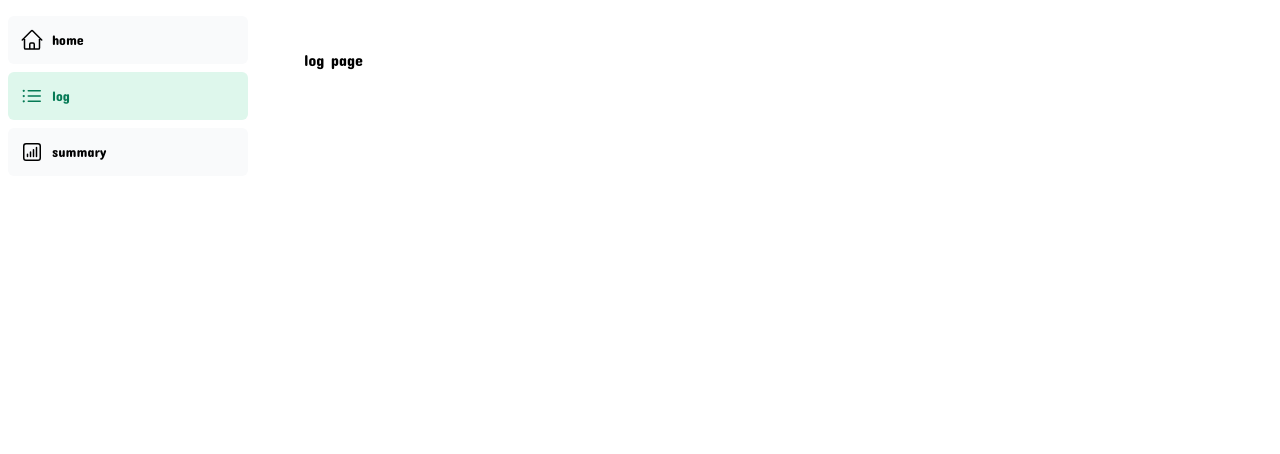
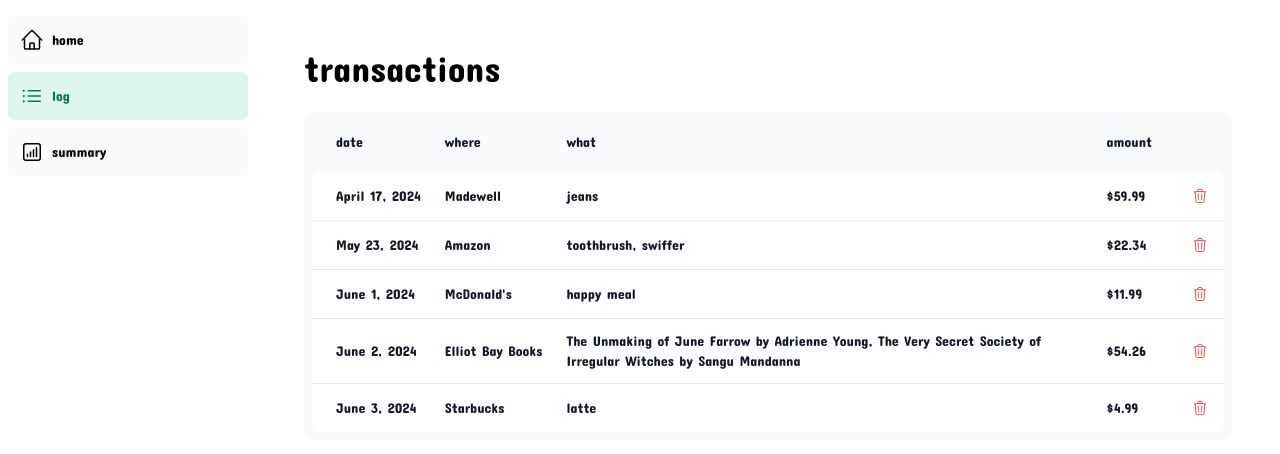
Before and after one commit to stephkyou/sage-ui, a Next.js app: page /log in a window 1280 px wide. Shown: the top 454 px of the page. Built offline with nearby package versions, Linux system fonts and the light colour scheme.

Commit message:
static log table

```diff
--- a/app/(home)/log/page.tsx
+++ b/app/(home)/log/page.tsx
@@ -1,3 +1,10 @@
+import Table from '../../ui/table';
+
 export default function Page() {
-    return <p>log page</p>;
+    return (
+      <div>
+        <div className="text-4xl">transactions</div>
+        <Table />
+      </div>
+    );
   }
--- /dev/null
+++ b/app/ui/table.tsx
@@ -0,0 +1,71 @@
+import { TrashIcon } from "@heroicons/react/24/outline";
+
+export default async function TransactionsTable() {
+    const transactions = [
+        {id: 1, date: 'April 17, 2024', where: 'Madewell', what: 'jeans', amount: '$59.99'},
+        {id: 2, date: 'May 23, 2024', where: 'Amazon', what: 'toothbrush, swiffer', amount: '$22.34'},
+        {id: 3, date: 'June 1, 2024', where: 'McDonald\'s', what: 'happy meal', amount: '$11.99'},
+        {id: 4, date: 'June 2, 2024', where: 'Elliot Bay Books', what: 'The Unmaking of June Farrow by Adrienne Young, The Very Secret Society of Irregular Witches by Sangu Mandanna', amount: '$54.26'},
+        {id: 5, date: 'June 3, 2024', where: 'Starbucks', what: 'latte', amount: '$4.99'},
+    ]
+
+    return (
+        <div className="mt-6 flow-root">
+            <div className="inline-block min-w-full align-middle">
+                <div className="rounded-lg bg-gray-50 p-2 md:pt-0">
+                    <table className="hidden min-w-full text-gray-900 md:table">
+                        <thead className="rounded-lg text-left text-sm font-normal">
+                            <tr>
+                            <th scope="col" className="px-4 py-5 font-medium sm:pl-6">
+                                date
+                            </th>
+                            <th scope="col" className="px-3 py-5 font-medium">
+                                where
+                            </th>
+                            <th scope="col" className="px-3 py-5 font-medium">
+                                what
+                            </th>
+                            <th scope="col" className="px-3 py-5 font-medium">
+                                amount
+                            </th>
+                            <th scope="col" className="relative py-3 pl-6 pr-3">
+                                <span className="sr-only">Edit</span>
+                            </th>
+                            </tr>
+                        </thead>
+                        <tbody className="bg-white">
+                            {transactions?.map((transaction) => (
+                            <tr
+                                key={transaction.id}
+                                className="w-full border-b py-3 text-sm last-of-type:border-none [&:first-child>td:first-child]:rounded-tl-lg [&:first-child>td:last-child]:rounded-tr-lg [&:last-child>td:first-child]:rounded-bl-lg [&:last-child>td:last-child]:rounded-br-lg hover:bg-gray-50 transition-colors duration-200 ease-in-out"
+                            >
+                                <td className="whitespace-nowrap py-3 pl-6 pr-3">
+                                <div className="flex items-center gap-3">
+                                    <p>{transaction.date}</p>
+                                </div>
+                                </td>
+                                <td className="whitespace-nowrap px-3 py-3">
+                                {transaction.where}
+                                </td>
+                                <td className="whitespace-wrap px-3 py-3">
+                                {transaction.what}
+                                </td>
+                                <td className="whitespace-nowrap px-3 py-3">
+                                {transaction.amount}
+                                </td>
+                                <td className="whitespace-nowrap py-3 pl-6 pr-3">
+                                <div className="flex justify-end gap-3">
+                                    <button className="text-blue-500 hover:bg-gray-200 p-1 rounded-md">
+                                        <TrashIcon className="w-4 text-red-500"/>
+                                    </button>
+                                </div>
+                                </td>
+                            </tr>
+                            ))}
+                        </tbody>
+                    </table>
+                </div>
+            </div>
+        </div>
+    );
+}
```
